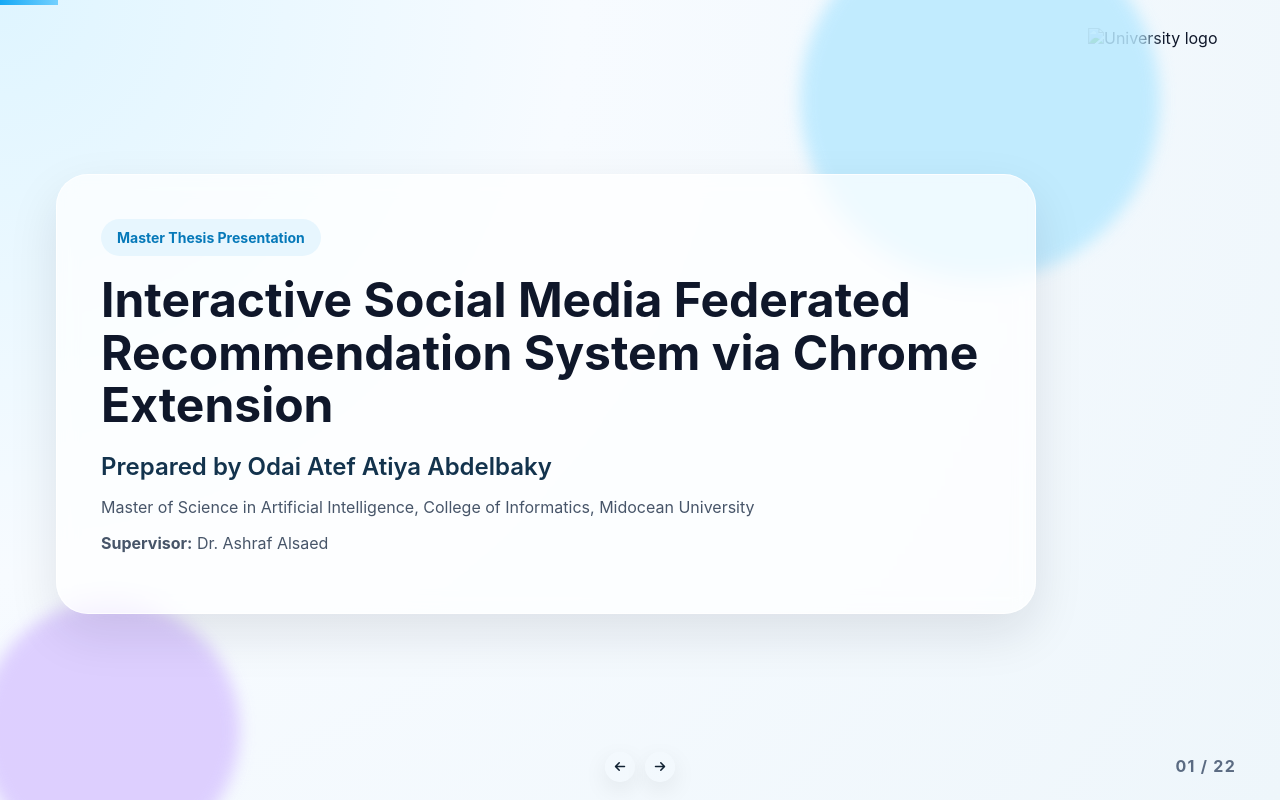
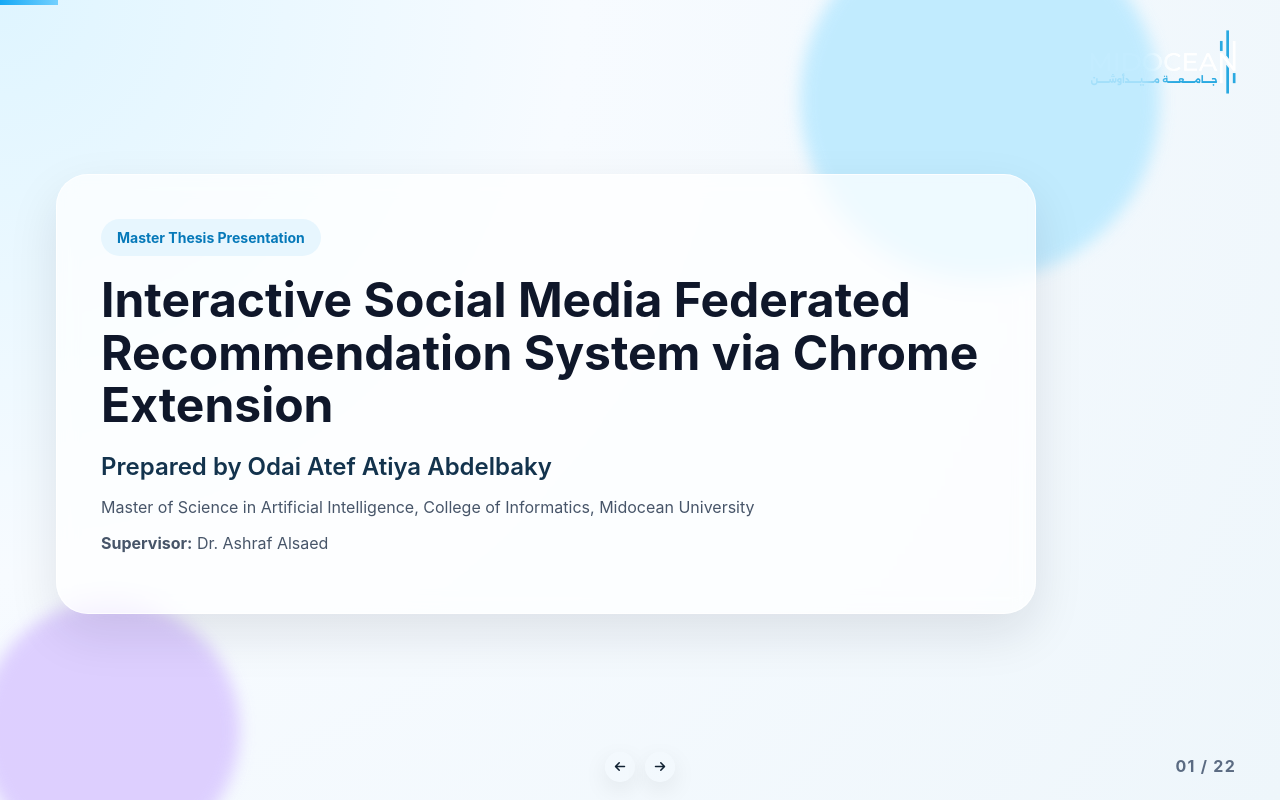
Before and after one commit to Odai-Atef/master-slide, a website: page deck.html in a window 1280 px wide. Drawn offline with Linux system fonts and the light colour scheme.

Commit message:
semifinal

```diff
--- a/deck.html
+++ b/deck.html
@@ -156,7 +156,7 @@
   <div class="deck" id="deck">
 
 <section class="slide title-slide active" data-slide="1">
-  <div class="logo-wrap"><img src="../logo.png" alt="University logo"></div>
+  <div class="logo-wrap"><img src="./logo.png" alt="University logo"></div>
   <div class="bg-orb orb-1"></div><div class="bg-orb orb-2"></div>
   <div class="title-card fade-up">
     <div class="chip">Master Thesis Presentation</div>
@@ -170,7 +170,7 @@
 
 
 <section class="slide path-slide" data-slide="2">
-  <div class="logo-wrap"><img src="../logo.png" alt="University logo"></div>
+  <div class="logo-wrap"><img src="./logo.png" alt="University logo"></div>
   <div class="slide-head fade-up">
     <div class="icon-circle"><i class="fa-solid fa-lightbulb"></i></div>
     <div>
@@ -210,7 +210,7 @@
 
 
 <section class="slide problem-slide" data-slide="3">
-  <div class="logo-wrap"><img src="../logo.png" alt="University logo"></div>
+  <div class="logo-wrap"><img src="./logo.png" alt="University logo"></div>
   <div class="slide-head fade-up">
     <div class="icon-circle"><i class="fa-solid fa-triangle-exclamation"></i></div>
     <div>
@@ -242,7 +242,7 @@
 
 
 <section class="slide solution-slide" data-slide="4">
-  <div class="logo-wrap"><img src="../logo.png" alt="University logo"></div>
+  <div class="logo-wrap"><img src="./logo.png" alt="University logo"></div>
   <div class="slide-head fade-up">
     <div class="icon-circle"><i class="fa-solid fa-wand-magic-sparkles"></i></div>
     <div>
@@ -278,7 +278,7 @@
 
 
 <section class="slide objectives-slide" data-slide="5">
-  <div class="logo-wrap"><img src="../logo.png" alt="University logo"></div>
+  <div class="logo-wrap"><img src="./logo.png" alt="University logo"></div>
   <div class="slide-head fade-up">
     <div class="icon-circle"><i class="fa-solid fa-bullseye"></i></div>
     <div>
@@ -316,7 +316,7 @@
 
 
 <section class="slide summary-slide" data-slide="6">
-  <div class="logo-wrap"><img src="../logo.png" alt="University logo"></div>
+  <div class="logo-wrap"><img src="./logo.png" alt="University logo"></div>
   <div class="slide-head fade-up">
     <div class="icon-circle"><i class="fa-solid fa-award"></i></div>
     <div><div class="eyebrow">Slide 06</div><h2>Thesis Contribution</h2></div>
@@ -330,7 +330,7 @@
 </section>
 
 <section class="slide chapter-slide" data-slide="7">
-  <div class="logo-wrap"><img src="../logo.png" alt="University logo"></div>
+  <div class="logo-wrap"><img src="./logo.png" alt="University logo"></div>
   <div class="slide-head fade-up">
     <div class="icon-circle"><i class="fa-solid fa-list-check"></i></div>
     <div><div class="eyebrow">Slide 07</div><h2>Thesis Organization</h2></div>
@@ -346,7 +346,7 @@
 </section>
 
 <section class="slide compare-slide" data-slide="8">
-  <div class="logo-wrap"><img src="../logo.png" alt="University logo"></div>
+  <div class="logo-wrap"><img src="./logo.png" alt="University logo"></div>
   <div class="slide-head fade-up">
     <div class="icon-circle"><i class="fa-solid fa-book-open"></i></div>
     <div><div class="eyebrow">Slide 08</div><h2>Background and Related Work</h2></div>
@@ -359,7 +359,7 @@
 </section>
 
 <section class="slide stack-slide" data-slide="9">
-  <div class="logo-wrap"><img src="../logo.png" alt="University logo"></div>
+  <div class="logo-wrap"><img src="./logo.png" alt="University logo"></div>
   <div class="slide-head fade-up">
     <div class="icon-circle"><i class="fa-solid fa-diagram-project"></i></div>
     <div><div class="eyebrow">Slide 09</div><h2>Proposed Methodology</h2></div>
@@ -373,7 +373,7 @@
 </section>
 
 <section class="slide metric-slide" data-slide="10">
-  <div class="logo-wrap"><img src="../logo.png" alt="University logo"></div>
+  <div class="logo-wrap"><img src="./logo.png" alt="University logo"></div>
   <div class="slide-head fade-up">
     <div class="icon-circle"><i class="fa-solid fa-database"></i></div>
     <div><div class="eyebrow">Slide 10</div><h2>Data Flow and Label Collection</h2></div>
@@ -389,7 +389,7 @@
 
 
 <section class="slide image-slide" data-slide="11">
-  <div class="logo-wrap"><img src="../logo.png" alt="University logo"></div>
+  <div class="logo-wrap"><img src="./logo.png" alt="University logo"></div>
   <div class="slide-head fade-up">
     <div class="icon-circle"><i class="fa-solid fa-sitemap"></i></div>
     <div>
@@ -406,7 +406,7 @@
 
 
 <section class="slide insight-slide" data-slide="12">
-  <div class="logo-wrap"><img src="../logo.png" alt="University logo"></div>
+  <div class="logo-wrap"><img src="./logo.png" alt="University logo"></div>
   <div class="slide-head fade-up">
     <div class="icon-circle"><i class="fa-solid fa-hand-pointer"></i></div>
     <div><div class="eyebrow">Slide 12</div><h2>Why Explicit Interaction Matters</h2></div>
@@ -436,7 +436,7 @@
 
 
 <section class="slide stack-slide" data-slide="13">
-  <div class="logo-wrap"><img src="../logo.png" alt="University logo"></div>
+  <div class="logo-wrap"><img src="./logo.png" alt="University logo"></div>
   <div class="slide-head fade-up">
     <div class="icon-circle"><i class="fa-solid fa-microchip"></i></div>
     <div><div class="eyebrow">Slide 13</div><h2>Role of LoRA in the System</h2></div>
@@ -450,21 +450,21 @@
 </section>
 
 <section class="slide summary-slide" data-slide="14">
-  <div class="logo-wrap"><img src="../logo.png" alt="University logo"></div>
+  <div class="logo-wrap"><img src="./logo.png" alt="University logo"></div>
   <div class="slide-head fade-up">
     <div class="icon-circle"><i class="fa-solid fa-chart-line"></i></div>
     <div><div class="eyebrow">Slide 14</div><h2>Experimental Results and Discussion</h2></div>
   </div>
   <div class="summary-grid fade-up delay-1">
     <div class="summary-card"><div class="summary-icon"><i class="fa-solid fa-puzzle-piece"></i></div><p>The system was evaluated by examining both model performance and the correct integration of Model, Backend, and Browser.</p></div>
-    <div class="summary-card"><div class="summary-icon"><i class="fa-solid fa-filter-circle-check"></i></div><p>Social media posts were classified into two target classes: recommended and unwanted. Downloaded datasets from Kaggle and ChatGPT-generated user behavior scenarios were used for testing and experimentation.</p></div>
-    <div class="summary-card"><div class="summary-icon"><i class="fa-solid fa-ranking-star"></i></div><p>The output was designed to provide recommendation scores, not only hard class labels.</p></div>
+    <div class="summary-card"><div class="summary-icon"><i class="fa-solid fa-filter"></i></div><p>Social media posts were classified into two target classes: recommended and unwanted. Downloaded datasets from Kaggle and ChatGPT-generated user behavior scenarios were used for testing and experimentation.</p></div>
+    <div class="summary-card"><div class="summary-icon"><i class="fa-solid fa-star-half-stroke"></i></div><p>The output was designed to provide recommendation scores, not only hard class labels.</p></div>
   </div>
   <div class="pagination">14 / 22</div>
 </section>
 
 <section class="slide stack-slide" data-slide="15">
-  <div class="logo-wrap"><img src="../logo.png" alt="University logo"></div>
+  <div class="logo-wrap"><img src="./logo.png" alt="University logo"></div>
   <div class="slide-head fade-up">
     <div class="icon-circle"><i class="fa-solid fa-flask"></i></div>
     <div><div class="eyebrow">Slide 15</div><h2>Experimental Setup</h2></div>
@@ -478,7 +478,7 @@
 </section>
 
 <section class="slide spec-slide" data-slide="16">
-  <div class="logo-wrap"><img src="../logo.png" alt="University logo"></div>
+  <div class="logo-wrap"><img src="./logo.png" alt="University logo"></div>
   <div class="slide-head fade-up">
     <div class="icon-circle"><i class="fa-solid fa-computer"></i></div>
     <div><div class="eyebrow">Slide 16</div><h2>Hardware Setup</h2></div>
@@ -495,7 +495,7 @@
 </section>
 
 <section class="slide stack-slide" data-slide="17">
-  <div class="logo-wrap"><img src="../logo.png" alt="University logo"></div>
+  <div class="logo-wrap"><img src="./logo.png" alt="University logo"></div>
   <div class="slide-head fade-up">
     <div class="icon-circle"><i class="fa-solid fa-layer-group"></i></div>
     <div><div class="eyebrow">Slide 17</div><h2>Software Stack</h2></div>
@@ -510,7 +510,7 @@
 
 
 <section class="slide model-slide" data-slide="18">
-  <div class="logo-wrap"><img src="../logo.png" alt="University logo"></div>
+  <div class="logo-wrap"><img src="./logo.png" alt="University logo"></div>
   <div class="slide-head fade-up">
     <div class="icon-circle"><i class="fa-solid fa-sliders"></i></div>
     <div><div class="eyebrow">Slide 18</div><h2>Configuration of the Model</h2></div>
@@ -548,7 +548,7 @@
 
 
 <section class="slide summary-slide" data-slide="19">
-  <div class="logo-wrap"><img src="../logo.png" alt="University logo"></div>
+  <div class="logo-wrap"><img src="./logo.png" alt="University logo"></div>
   <div class="slide-head fade-up">
     <div class="icon-circle"><i class="fa-solid fa-language"></i></div>
     <div><div class="eyebrow">Slide 19</div><h2>Language and Data Preparation</h2></div>
@@ -563,7 +563,7 @@
 
 
 <section class="slide image-slide" data-slide="20">
-  <div class="logo-wrap"><img src="../logo.png" alt="University logo"></div>
+  <div class="logo-wrap"><img src="./logo.png" alt="University logo"></div>
   <div class="slide-head fade-up">
     <div class="icon-circle"><i class="fa-solid fa-arrows-spin"></i></div>
     <div>
@@ -579,7 +579,7 @@
 
 
 <section class="slide summary-slide" data-slide="21">
-  <div class="logo-wrap"><img src="../logo.png" alt="University logo"></div>
+  <div class="logo-wrap"><img src="./logo.png" alt="University logo"></div>
   <div class="slide-head fade-up">
     <div class="icon-circle"><i class="fa-solid fa-flag-checkered"></i></div>
     <div><div class="eyebrow">Slide 21</div><h2>Conclusion and Future Work</h2></div>
@@ -593,7 +593,7 @@
 </section>
 
 <section class="slide closing-slide" data-slide="22">
-  <div class="logo-wrap"><img src="../logo.png" alt="University logo"></div>
+  <div class="logo-wrap"><img src="./logo.png" alt="University logo"></div>
   <div class="bg-orb orb-3"></div>
   <div class="slide-head fade-up">
     <div class="icon-circle"><i class="fa-solid fa-handshake-angle"></i></div>
```
Also changed, not shown: logo.png (added).
